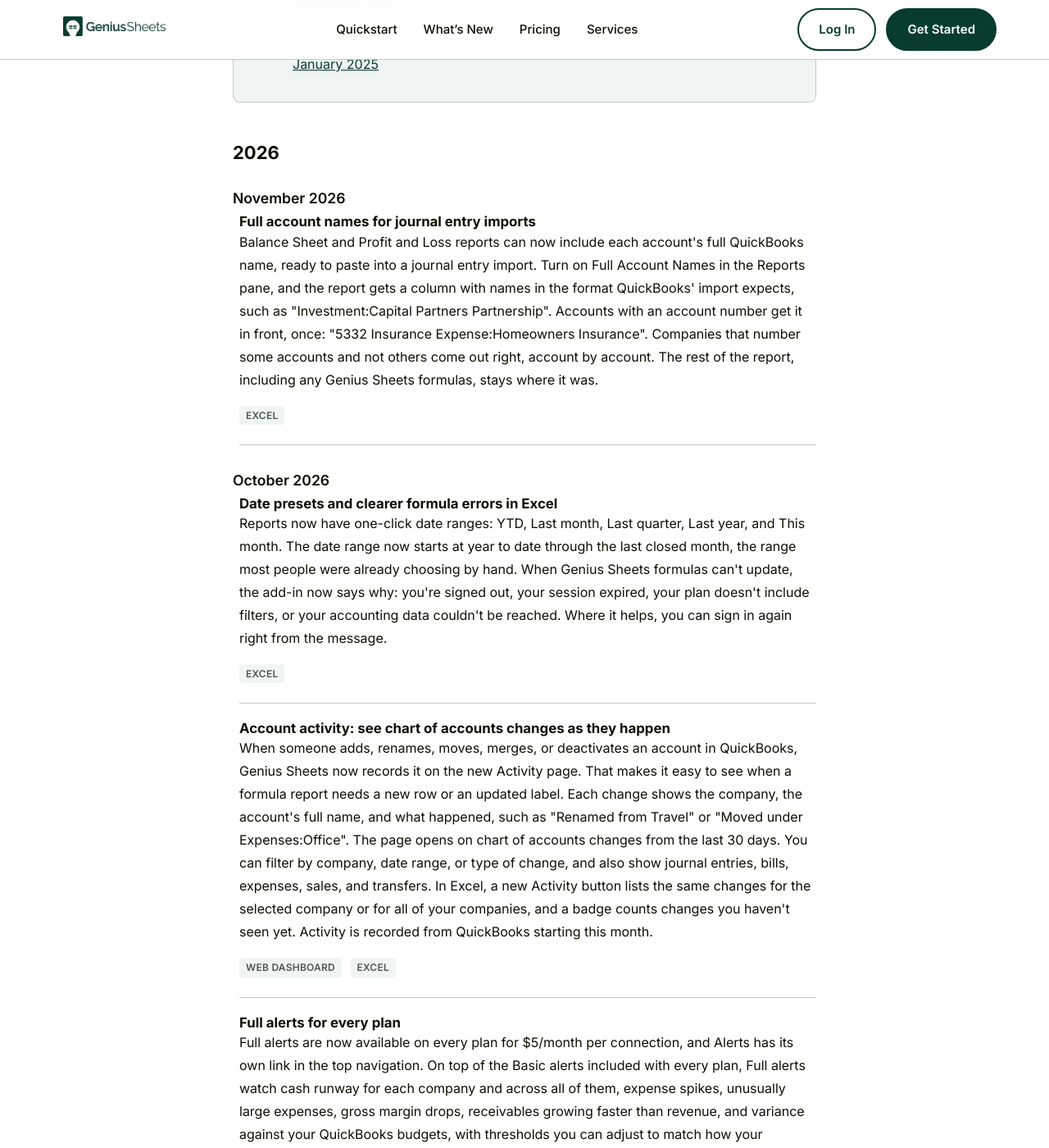
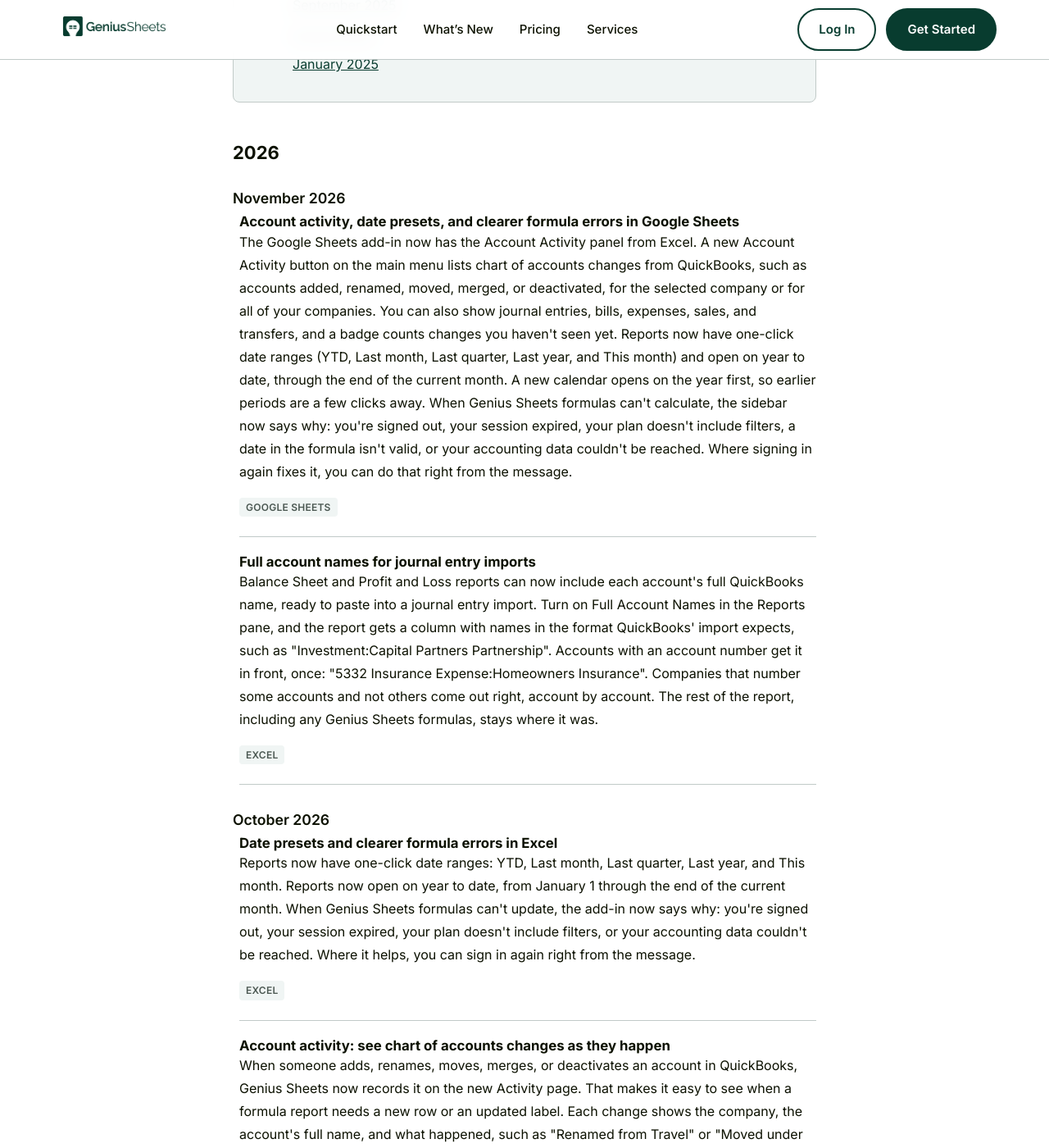
Before and after one commit to GeniusSheets/gs_site, a Jekyll site: the page built from whats-new.html, in a window 1280 px wide and 1400 px high, scrolled down 861 px. Shown: the whole window at 82% size. Built offline with Jekyll 4.4.1, drawn with Linux system fonts in a browser that asks for light colours.

Commit message:
What's New: Account activity, date presets and formula errors in Google Sheets (v97)
Also corrects the Excel date presets entry: YTD runs through the end of
the current month (since gs_excel_addin 4607a0a).

Co-Authored-By: Claude Opus 5.5 <noreply@anthropic.com>

```diff
--- a/_data/whats_new.json
+++ b/_data/whats_new.json
@@ -9,6 +9,13 @@
           "month": "November 2026",
           "id": "november-2026",
           "items": [
+            {
+              "title": "Account activity, date presets, and clearer formula errors in Google Sheets",
+              "platforms": [
+                "Google Sheets"
+              ],
+              "body_html": "<p>The Google Sheets add-in now has the Account Activity panel from Excel. A new Account Activity button on the main menu lists chart of accounts changes from QuickBooks, such as accounts added, renamed, moved, merged, or deactivated, for the selected company or for all of your companies. You can also show journal entries, bills, expenses, sales, and transfers, and a badge counts changes you haven't seen yet. Reports now have one-click date ranges (YTD, Last month, Last quarter, Last year, and This month) and open on year to date, through the end of the current month. A new calendar opens on the year first, so earlier periods are a few clicks away. When Genius Sheets formulas can't calculate, the sidebar now says why: you're signed out, your session expired, your plan doesn't include filters, a date in the formula isn't valid, or your accounting data couldn't be reached. Where signing in again fixes it, you can do that right from the message.</p>"
+            },
             {
               "title": "Full account names for journal entry imports",
               "platforms": [
@@ -27,7 +34,7 @@
               "platforms": [
                 "Excel"
               ],
-              "body_html": "<p>Reports now have one-click date ranges: YTD, Last month, Last quarter, Last year, and This month. The date range now starts at year to date through the last closed month, the range most people were already choosing by hand. When Genius Sheets formulas can't update, the add-in now says why: you're signed out, your session expired, your plan doesn't include filters, or your accounting data couldn't be reached. Where it helps, you can sign in again right from the message.</p>"
+              "body_html": "<p>Reports now have one-click date ranges: YTD, Last month, Last quarter, Last year, and This month. Reports now open on year to date, from January 1 through the end of the current month. When Genius Sheets formulas can't update, the add-in now says why: you're signed out, your session expired, your plan doesn't include filters, or your accounting data couldn't be reached. Where it helps, you can sign in again right from the message.</p>"
             },
             {
               "title": "Account activity: see chart of accounts changes as they happen",
```
Also changed, not shown: whats_new.md (+6 -1 lines).
